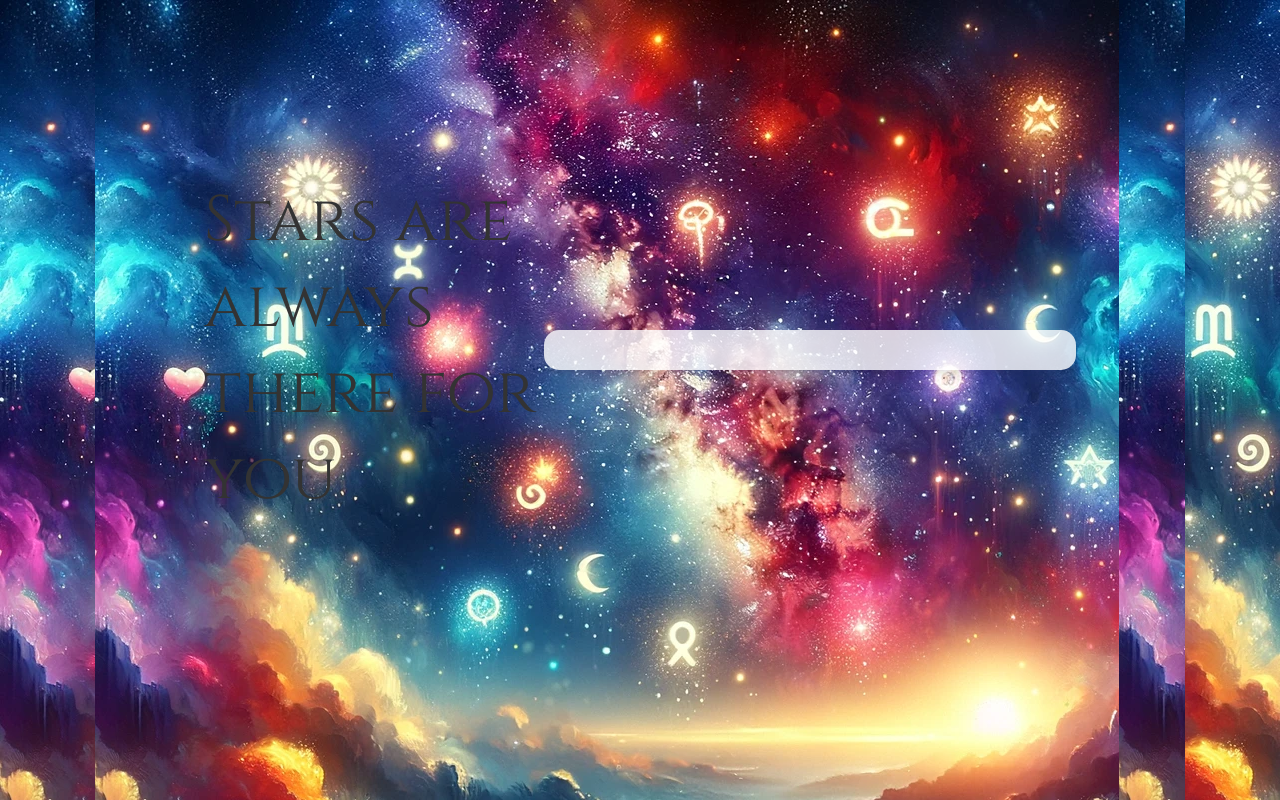
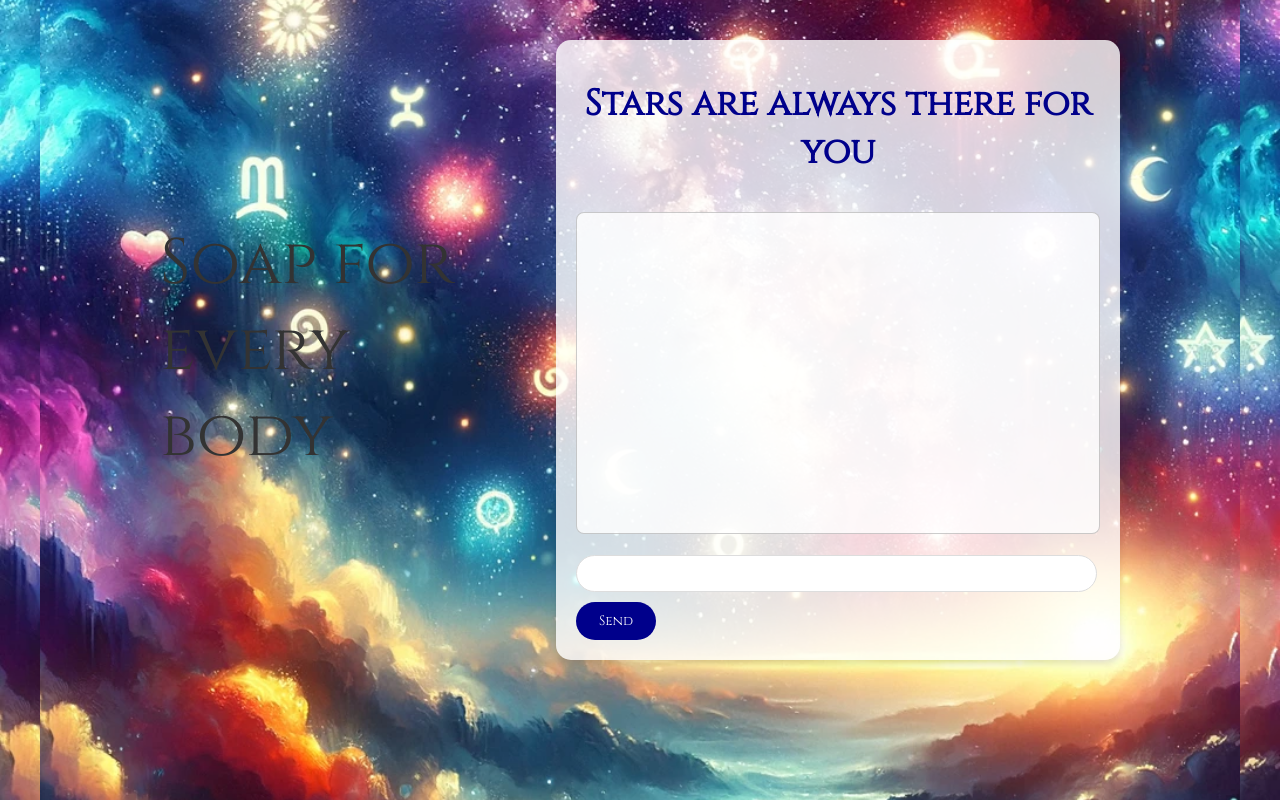
Before and after one commit to ulapopov/solarjourney, a Flask app: page / in a window 1280 px wide. Run offline with Flask 3, Linux system fonts and the light colour scheme; some libraries are stand-ins or nearby versions.

Commit message:
new style cont3

```diff
--- a/templates/index.html
+++ b/templates/index.html
@@ -2,7 +2,7 @@
 <html lang="en">
 <head>
     <meta charset="UTF-8">
-    <title>Chatbot</title>
+    <title>Seraphima Bliss</title>
     <link href="https://fonts.googleapis.com/css2?family=Cinzel&display=swap" rel="stylesheet">
     <style>
         body, html {
@@ -14,26 +14,28 @@
             align-items: center;
             background-color: #ececec; /* Background color */
             background-image: url('/static/astro_stars.webp');
+            background-size: cover;
+            background-position: center;
         }
 
         .content-container {
             width: 80%; /* Container width */
             max-width: 1200px; /* Maximum width */
-            display: flex;
-            justify-content: space-between; /* Spacing between title and chat area */
+            margin-top: -100px; /* Adjust as needed for your layout */
+            display: grid;
+            grid-template-columns: 2fr 3fr; /* Split into two columns */
+            gap: 20px; /* Space between title and chat area */
             align-items: center;
-            margin-top: -100px; /* Adjust as needed for your layout */
         }
 
         .title {
             font-family: 'Cinzel', serif;
             font-size: 64px; /* Large font size for the title */
             color: #333; /* Title color */
-            flex-basis: 40%; /* Takes up 40% of the content container */
+            text-align: left;
         }
 
         .chat-area {
-            flex-basis: 58%; /* Takes up 58% of the content container, adjust as needed */
             background: rgba(255, 255, 255, 0.8); /* Semi-transparent white */
             padding: 20px;
             border-radius: 15px; /* Rounded corners */
@@ -150,11 +152,17 @@
 <body>
     <div class="content-container">
         <div class="title">
-            Stars are always there for you
+            Soap for every body
         </div>
         <div class="chat-area">
-            <!-- Chat content will go here -->
+            <h2 id="chat-title">Stars are always there for you</h2>
+            <ul id="messages">
+                <!-- Messages will be dynamically inserted here -->
+            </ul>
+            <input type="text" id="userMessage">
+            <button id="sendButton">Send</button>
         </div>
     </div>
+    <!-- Existing scripts -->
 </body>
 </html>
```
